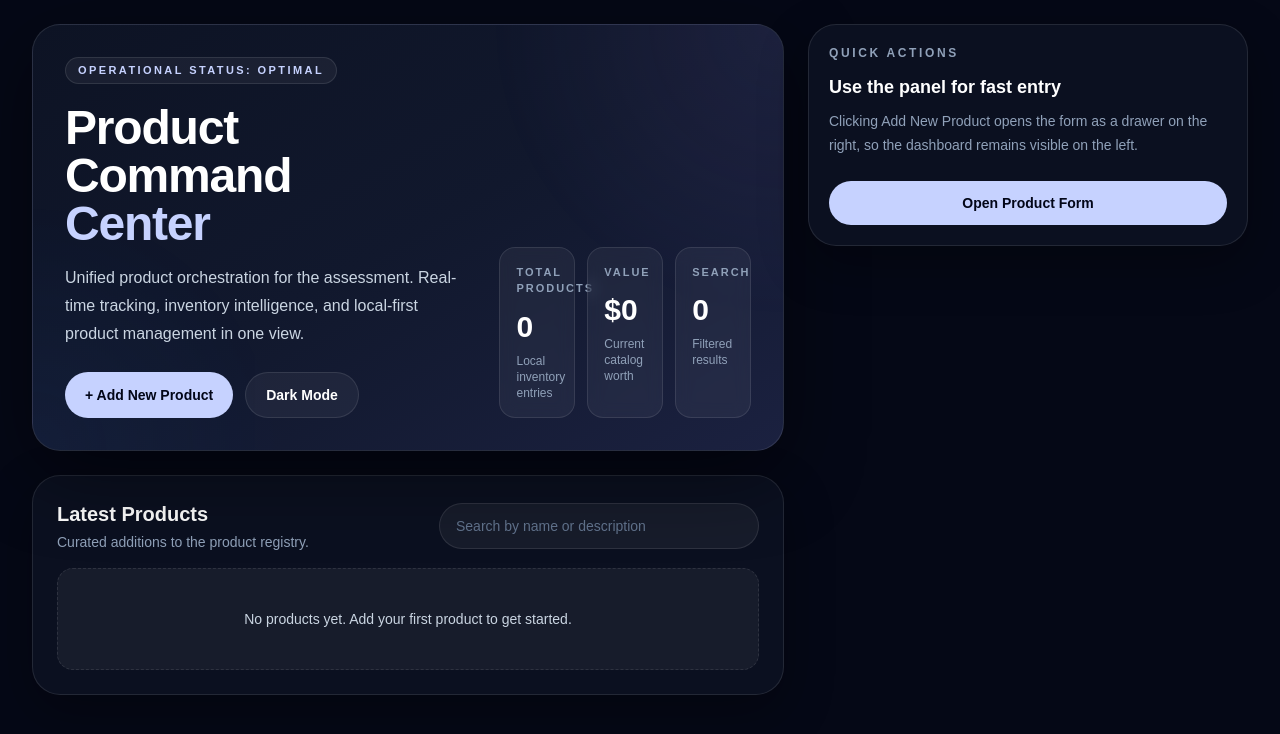
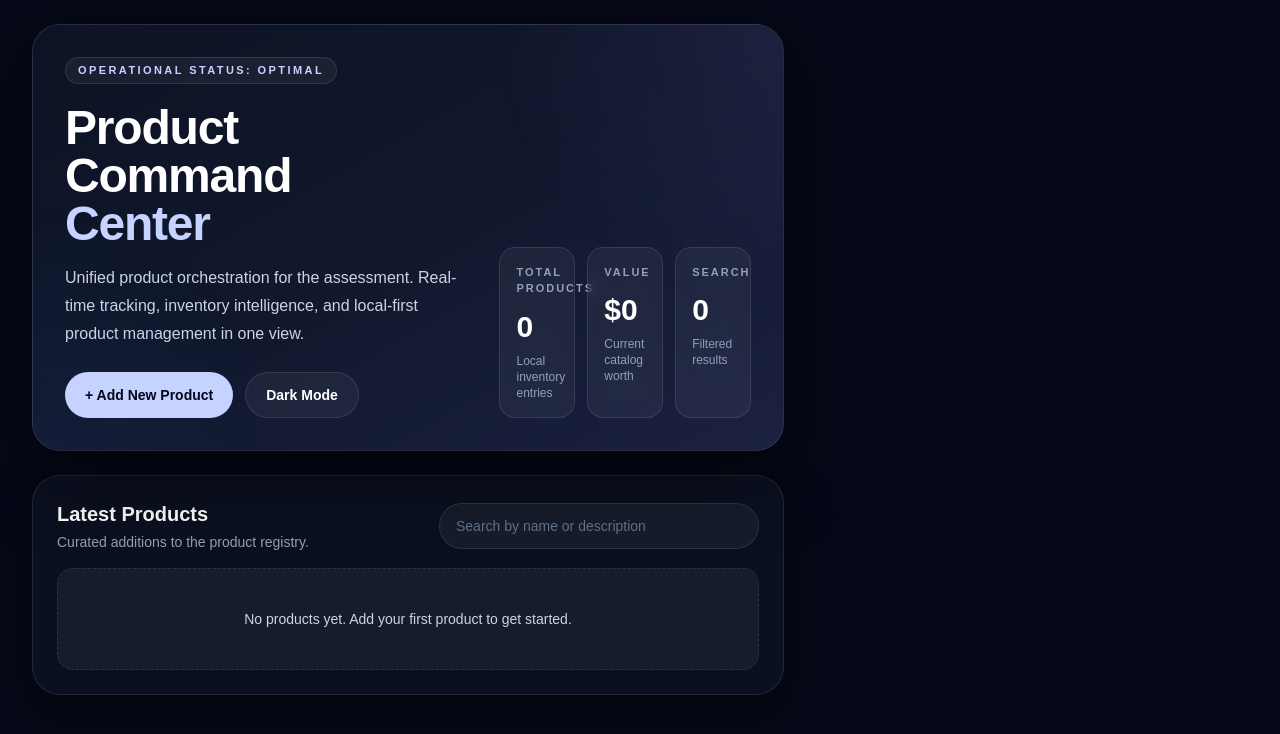
Before and after one commit to Satheesan-R/Product-Management-System, a Next.js app: page / in a window 1280 px wide. Shown: the top 734 px of the page. Built offline with nearby package versions, Linux system fonts and the light colour scheme.

Commit message:
remove the quick actions button

```diff
--- a/app/page.tsx
+++ b/app/page.tsx
@@ -264,24 +264,10 @@ export default function Page() {
         </div>
 
         <div className="hidden xl:block">
-          <div className="sticky top-6 rounded-[28px] border border-white/10 bg-[#0b1020] p-5 shadow-[0_18px_50px_rgba(0,0,0,0.32)]">
-            <p className="text-xs font-semibold uppercase tracking-[0.22em] text-slate-400">
-              Quick actions
-            </p>
-            <p className="mt-3 text-lg font-semibold text-white">Use the panel for fast entry</p>
-            <p className="mt-2 text-sm leading-6 text-slate-400">
-              Clicking Add New Product opens the form as a drawer on the right, so the
-              dashboard remains visible on the left.
-            </p>
-            <button
-              type="button"
-              onClick={openCreateDialog}
-              className="mt-6 w-full rounded-full bg-indigo-200 px-5 py-3 text-sm font-semibold text-slate-950 transition hover:bg-indigo-100"
-            >
-              Open Product Form
-            </button>
+
+
           </div>
-        </div>
+
       </section>
 
       {dialog.open ? (
```
